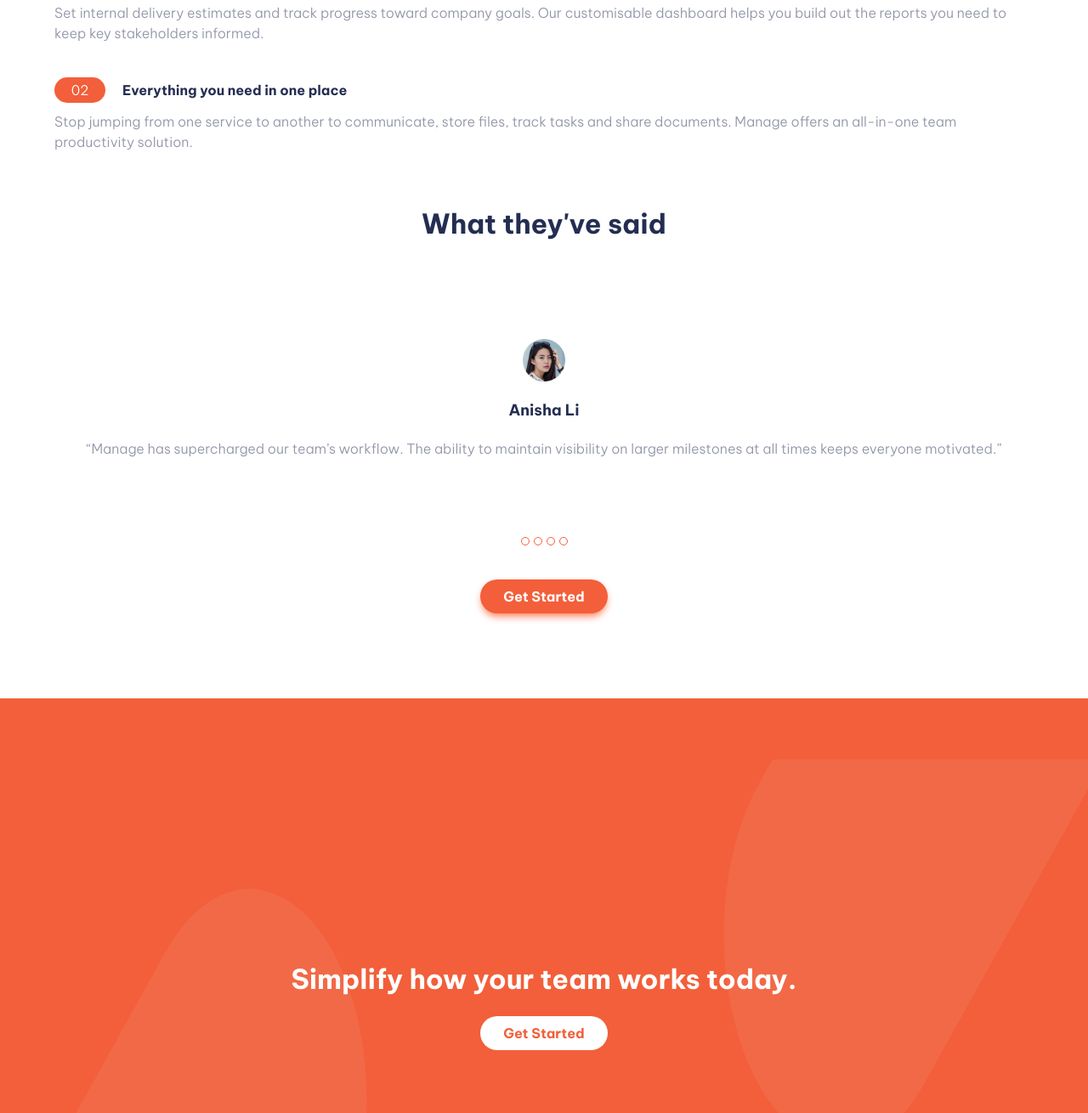
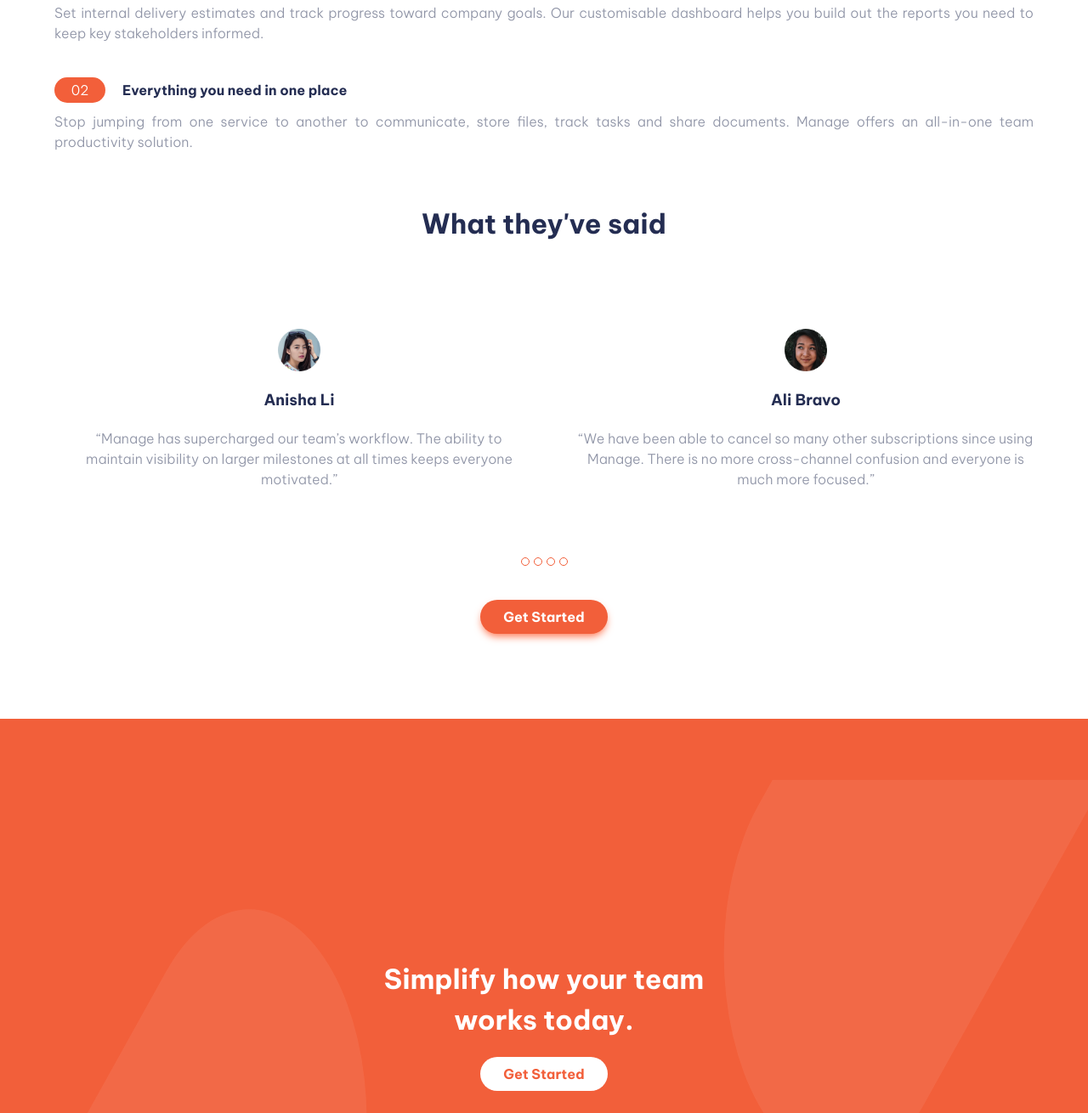
Before and after one commit to HernanAlvarado12/manageMaster, a website with bundled scripts: page index.html in a window 1280 px wide. Shown: the part 1229-2539 px from the top of the page at 85% size. Built offline with nearby package versions, Linux system fonts and the light colour scheme.

Commit message:
complete main section

```diff
--- a/index.html
+++ b/index.html
@@ -33,7 +33,7 @@
         </header>
 
         <main class ="text-sm text-blue-100 font-light overflow-hidden">
-            <img src ="./assets/intro.svg" alt ="picture intro">
+            <img class ="mx-auto" src ="./assets/intro.svg" alt ="picture intro">
             <article class ="w-90 mx-auto flex items-center flex-col gap-y-2 text-center">
                 <h1 class ="text-blue text-xl font-bold">Bring everyone together to build better products.</h1>
                 <p>
@@ -56,7 +56,7 @@
                             <span class ="w-6 h-3 grid place-content-center text-white rounded-full bg-red"></span>
                             <p class ="text-blue text-sm font-bold"></p>
                         </div>
-                        <p></p>
+                        <p class ="text-justify"></p>
                     </article>
                 </template>
             </section>
@@ -64,10 +64,10 @@
                 <h2 class ="text-blue text-lg font-bold text-center">What they've said</h2>
                 <section class ="w-full mt-6 mb-4 py-2 flex items-center gap-x-2 overflow-x-hidden snap-x snap-proximity scroll-x">
                     <template id ="saidTemplate">
-                        <article class ="p-2 flex items-center flex-col gap-y-2 shrink-0 basis-[100%] text-center snap-start">
+                        <article class ="p-2 flex items-center flex-col gap-y-2 shrink-0 basis-[100%] text-center snap-start sm:basis-[50%]">
                             <img class ="w-5 h-5" src ="./assets/ali.png" alt ="profile picture" loading ="lazy" draggable ="false">
                             <h3 class ="text-blue text-md font-bold"></h3>
-                            <p></p>
+                            <p class ="sm:line-clamp-5 md:line-clamp-4"></p>
                         </article>
                     </template>
                 </section>
@@ -80,7 +80,7 @@
                 <button class ="w-[15rem] h-4 text-white text-sm font-bold rounded-full shadow-sm bg-red">Get Started</button>
             </section>
             <div class ="w-full min-h-[37rem] grid place-content-center text-center relative aspect-video bg-red">
-                <h3 class ="text-white text-lg font-bold">Simplify how your team works today.</h3>
+                <h3 class ="max-w-[40rem] text-white text-lg font-bold">Simplify how your team works today.</h3>
                 <button class ="w-[15rem] h-4 mx-auto mt-2 text-red text-sm font-bold rounded-full bg-white">Get Started</button>
                 <picture>
                     <source media ="(min-width: 900px)" srcset ="./assets/simplify-desktop.svg">
```
Also changed, not shown: css/tailwind.css.
